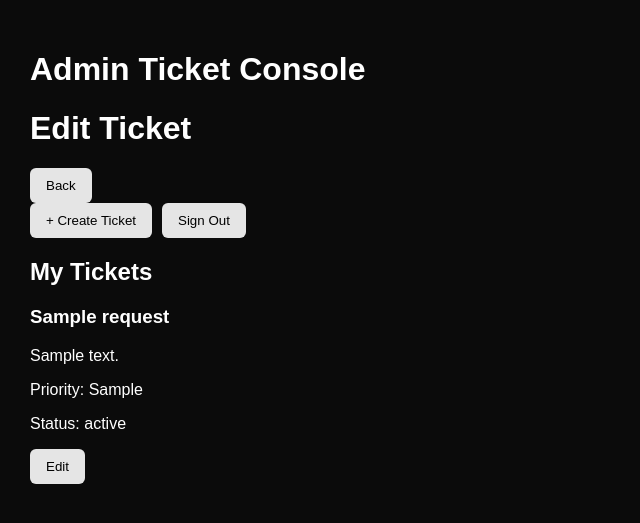
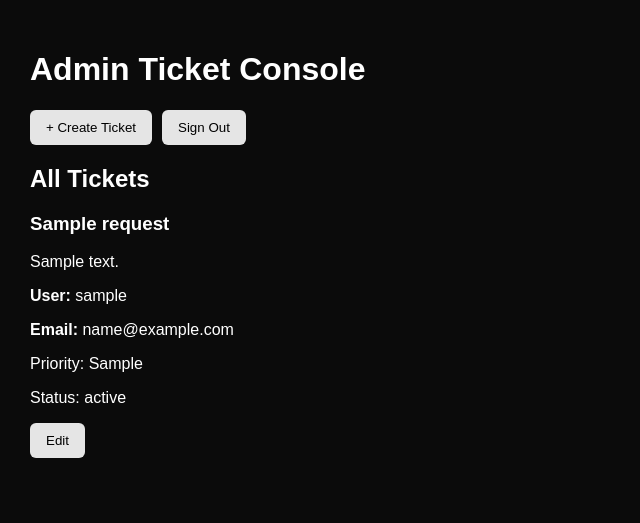
Before and after one commit to Crific/OpsPortal, a Flask app: page /admin in a window 1280 px wide. Shown: the top 523 px of the page, without its empty margins (0-640 px from the left). Run offline with Flask 3, Linux system fonts and the light colour scheme; a user stored in the database is signed in; tables that the repository leaves empty hold one stand-in row (values such as "Sample post").

Commit message:
fix: remove duplicate topbar and clean admin layout

```diff
--- a/templates/admin_dash.html
+++ b/templates/admin_dash.html
@@ -22,20 +22,11 @@
             <!-- TOPBAR -->
         <div class="topbar">
             <h1>Admin Ticket Console</h1>
-                            <div class="topbar">
-                <h1>Edit Ticket</h1>
-
-                <a href="{{ url_for('home') }}">
-                    <button type="button">Back</button>
-                </a>
-            </div>
 
             <div style="display: flex; gap: 10px;">
-
                 <a href="{{ url_for('create_ticket') }}">
                     <button type="button">+ Create Ticket</button>
                 </a>
-
 
                 <form action="{{ url_for('logout') }}" method="POST">
                     <button type="submit">Sign Out</button>
@@ -43,15 +34,19 @@
             </div>
         </div>
 
-            <!-- SECTION -->
-            <h2 class="section-title">My Tickets</h2>
+        <h2 class="section-title">All Tickets</h2>
 
         {% for ticket in tickets %}
         <div class="ticket-box">
             <h3>{{ ticket.title }}</h3>
             <p>{{ ticket.body }}</p>
+
+            <p><strong>User:</strong> {{ ticket.author.username }}</p>
+            <p><strong>Email:</strong> {{ ticket.author.email }}</p>
+
             <p>Priority: {{ ticket.priority }}</p>
             <p>Status: {{ ticket.status }}</p>
+
             <a href="{{ url_for('edit_ticket', ticket_id=ticket.id) }}">
                 <button type="button">Edit</button>
             </a>
```
Lines whose indentation alone changed are shown as unchanged.
